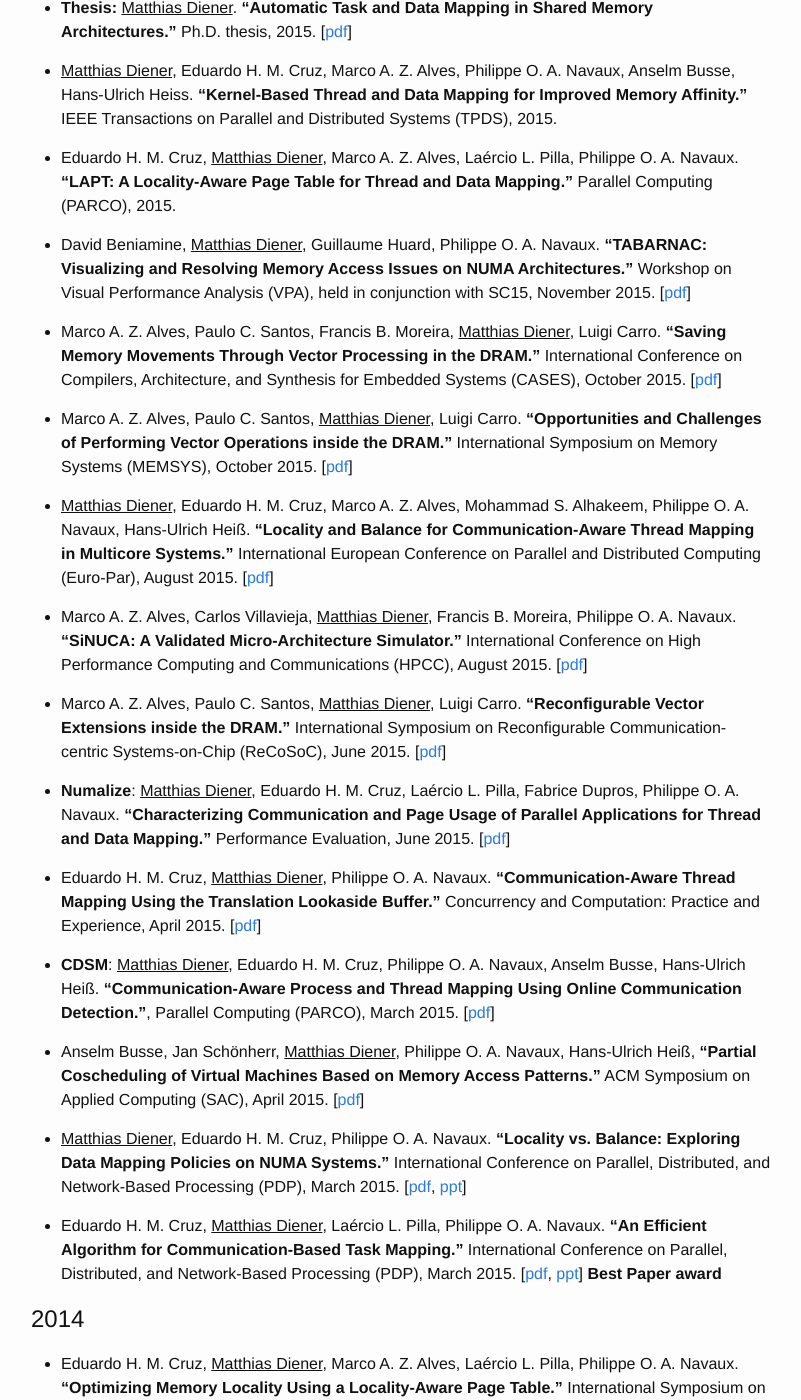
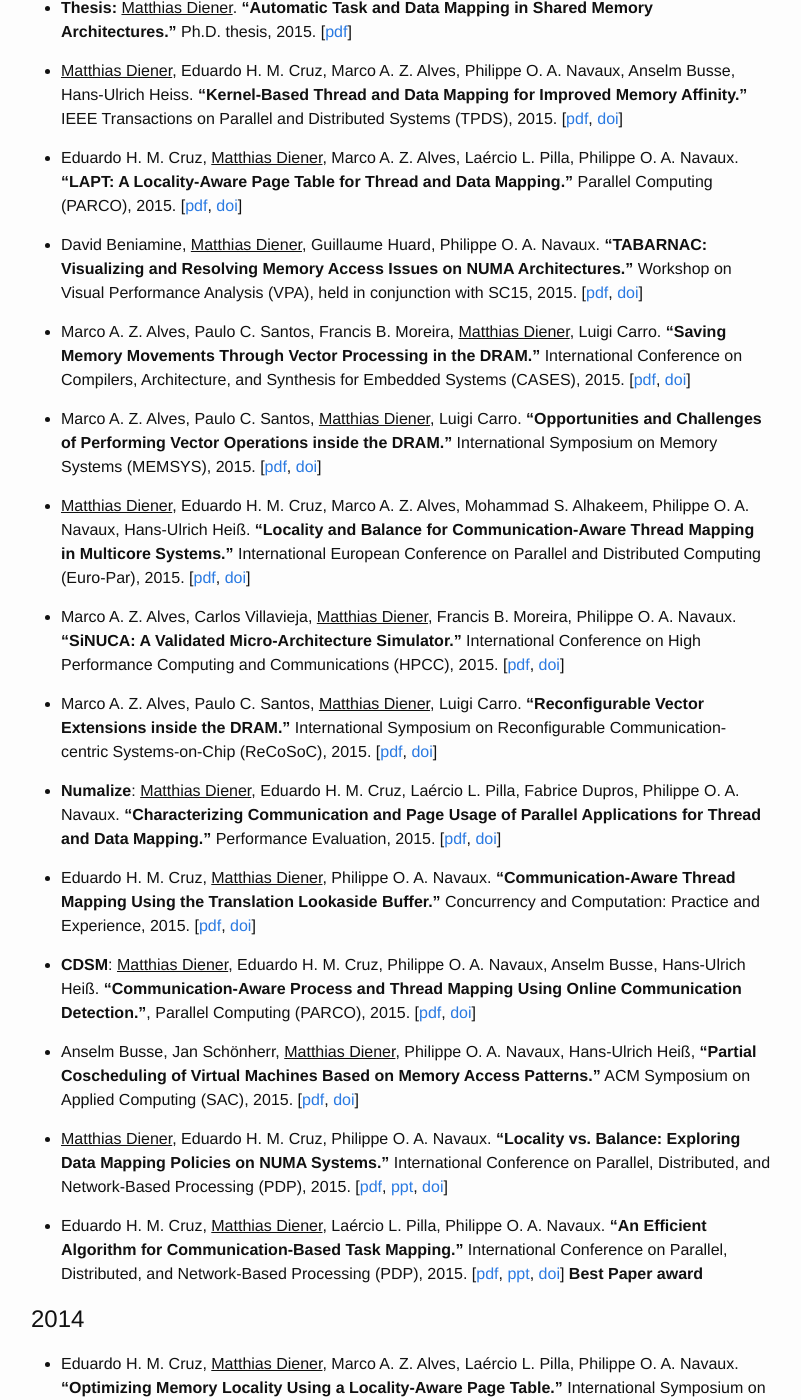
Before and after one commit to matthiasdiener/matthiasdiener.github.io, a Jekyll site: the page built from publications.md, in a window 1280 px wide and 1400 px high, scrolled down 1100 px. Shown: the whole window, without its empty margins (239-1040 px from the left). Built offline with Jekyll 4.4.1, drawn with Linux system fonts in a browser that asks for light colours; some of the changed text lies outside the part shown.

Commit message:
add doi+more pdf

```diff
--- a/publications.md
+++ b/publications.md
@@ -11,82 +11,82 @@ title: Publications
 
 * <u>Matthias Diener</u>, Eduardo H. M. Cruz, Philippe O. A. Navaux. **“Modeling Memory Access Behavior for Data Mapping.”** International Journal of High Performance Computing Applications (IJHPCA), 2016.
 
-* Eduardo H. M. Cruz, <u>Matthias Diener</u>, Laércio L. Pilla, Philippe O. A. Navaux. **“A Sharing-Aware Memory Management Unit for Online Mapping in Multi-Core Architectures.”** International European Conference on Parallel and Distributed Computing (Euro-Par), August 2016.
+* Eduardo H. M. Cruz, <u>Matthias Diener</u>, Laércio L. Pilla, Philippe O. A. Navaux. **“A Sharing-Aware Memory Management Unit for Online Mapping in Multi-Core Architectures.”** International European Conference on Parallel and Distributed Computing (Euro-Par), 2016.
 
-* Francis B. Moreira, Marco A. Z. Alves, <u>Matthias Diener</u>, Philippe O. A. Navaux, Israel Koren. **“A Dynamic Block-Level Execution Profiler.”**, Parallel Computing (PARCO), 2016. [[pdf](../files/2016-DATE-HIVE.pdf), [doi](http://dx.doi.org/10.1016/j.parco.2016.01.010)]
+* Francis B. Moreira, Marco A. Z. Alves, <u>Matthias Diener</u>, Philippe O. A. Navaux, Israel Koren. **“A Dynamic Block-Level Execution Profiler.”**, Parallel Computing (PARCO), 2016. [[pdf](../files/2016-PARCO-DBLEP.pdf), [doi](http://dx.doi.org/10.1016/j.parco.2016.01.010)]
 
-* Emmanuell D. Carreño, <u>Matthias Diener</u>, Eduardo H. M. Cruz, Philippe O. A. Navaux. **“Automatic Communication Optimization of Parallel Applications in Public Clouds.”** International Symposium on Cluster, Cloud and Grid Computing (CCGrid), May 2016.
+* Emmanuell D. Carreño, <u>Matthias Diener</u>, Eduardo H. M. Cruz, Philippe O. A. Navaux. **“Automatic Communication Optimization of Parallel Applications in Public Clouds.”** International Symposium on Cluster, Cloud and Grid Computing (CCGrid), 2016. [[pdf](../files/2016-CCGRID-CloudMap.pdf), [doi](http://dx.doi.org/10.1109/CCGrid.2016.59)]
 
-* Marco A. Z. Alves, <u>Matthias Diener</u>, Paulo Santos, Luigi Carro. **“Large Vector Extensions inside the HMC.”** Design, Automation and Test in Europe (DATE), March 2016. [[pdf](../files/2016-DATE-HIVE.pdf)]
+* Marco A. Z. Alves, <u>Matthias Diener</u>, Paulo Santos, Luigi Carro. **“Large Vector Extensions inside the HMC.”** Design, Automation and Test in Europe (DATE), 2016. [[pdf](../files/2016-DATE-HIVE.pdf), [doi](http://dx.doi.org/10.3850/9783981537079_0093)]
 
-* <u>Matthias Diener</u>, Eduardo Cruz, Marco A. Z. Alves,  Philippe O. A. Navaux. **“Communication in Shared Memory: Concepts, Definitions, and Efficient Detection.”** International Conference on Parallel, Distributed, and Network-Based Processing (PDP), February 2016. [[pdf](../files/2016-PDP-Comm.pdf)]
+* <u>Matthias Diener</u>, Eduardo Cruz, Marco A. Z. Alves,  Philippe O. A. Navaux. **“Communication in Shared Memory: Concepts, Definitions, and Efficient Detection.”** International Conference on Parallel, Distributed, and Network-Based Processing (PDP), 2016. [[pdf](../files/2016-PDP-Comm.pdf), [doi](http://dx.doi.org/10.1109/PDP.2016.16)]
 
-* Artur Mariano, <u>Matthias Diener</u>, Christian Bischof, Philippe O. A. Navaux. **“Analyzing and Improving Memory Access Patterns of Large Irregular Applications on NUMA Machines.”** International Conference on Parallel, Distributed, and Network-Based Processing (PDP), February 2016. [[pdf](../files/2016-PDP-HashSieve.pdf)]
+* Artur Mariano, <u>Matthias Diener</u>, Christian Bischof, Philippe O. A. Navaux. **“Analyzing and Improving Memory Access Patterns of Large Irregular Applications on NUMA Machines.”** International Conference on Parallel, Distributed, and Network-Based Processing (PDP), 2016. [[pdf](../files/2016-PDP-HashSieve.pdf), [doi](http://dx.doi.org/10.1109/PDP.2016.37)]
 
-* Paulo Cesar Santos, Marco A. Z. Alves, <u>Matthias Diener</u>, Luigi Carro, Philippe O. A. Navaux. **“Exploring Cache Size and Core Count Tradeoffs in Systems with Reduced Memory Access Latency.”** International Conference on Parallel, Distributed, and Network-Based Processing (PDP), February 2016. [[pdf](../files/2016-PDP-HMCvsDDR.pdf)]
+* Paulo Cesar Santos, Marco A. Z. Alves, <u>Matthias Diener</u>, Luigi Carro, Philippe O. A. Navaux. **“Exploring Cache Size and Core Count Tradeoffs in Systems with Reduced Memory Access Latency.”** International Conference on Parallel, Distributed, and Network-Based Processing (PDP), 2016. [[pdf](../files/2016-PDP-HMCvsDDR.pdf), [doi](http://dx.doi.org/10.1109/PDP.2016.55)]
 
 # 2015
 
 * **Thesis:** <u>Matthias Diener</u>. **“Automatic Task and Data Mapping in Shared Memory Architectures.”** Ph.D. thesis, 2015. [[pdf](../files/thesis.pdf)]
 
-* <u>Matthias Diener</u>, Eduardo H. M. Cruz, Marco A. Z. Alves, Philippe O. A. Navaux, Anselm Busse, Hans-Ulrich Heiss. **“Kernel-Based Thread and Data Mapping for Improved Memory Affinity.”** IEEE Transactions on Parallel and Distributed Systems (TPDS), 2015.
+* <u>Matthias Diener</u>, Eduardo H. M. Cruz, Marco A. Z. Alves, Philippe O. A. Navaux, Anselm Busse, Hans-Ulrich Heiss. **“Kernel-Based Thread and Data Mapping for Improved Memory Affinity.”** IEEE Transactions on Parallel and Distributed Systems (TPDS), 2015. [[pdf](../files/2015-TPDS-KMAF.pdf), [doi](http://dx.doi.org/10.1109/TPDS.2015.2504985)]
 
-* Eduardo H. M. Cruz, <u>Matthias Diener</u>, Marco A. Z. Alves, Laércio L. Pilla, Philippe O. A. Navaux. **“LAPT: A Locality-Aware Page Table for Thread and Data Mapping.”** Parallel Computing (PARCO), 2015.
+* Eduardo H. M. Cruz, <u>Matthias Diener</u>, Marco A. Z. Alves, Laércio L. Pilla, Philippe O. A. Navaux. **“LAPT: A Locality-Aware Page Table for Thread and Data Mapping.”** Parallel Computing (PARCO), 2015. [[pdf](../files/2015-PARCO-LAPT.pdf), [doi](http://dx.doi.org/10.1016/j.parco.2015.12.001)]
 
-* David Beniamine, <u>Matthias Diener</u>, Guillaume Huard, Philippe O. A. Navaux. **“TABARNAC: Visualizing and Resolving Memory Access Issues on NUMA Architectures.”** Workshop on Visual Performance Analysis (VPA), held in conjunction with SC15, November 2015. [[pdf](../files/2015-VPA-Tabarnac.pdf)]
+* David Beniamine, <u>Matthias Diener</u>, Guillaume Huard, Philippe O. A. Navaux. **“TABARNAC: Visualizing and Resolving Memory Access Issues on NUMA Architectures.”** Workshop on Visual Performance Analysis (VPA), held in conjunction with SC15, 2015. [[pdf](../files/2015-VPA-Tabarnac.pdf), [doi](http://dx.doi.org/10.1145/2835238.2835239)]
 
-* Marco A. Z. Alves, Paulo C. Santos, Francis B. Moreira, <u>Matthias Diener</u>, Luigi Carro. **“Saving Memory Movements Through Vector Processing in the DRAM.”** International Conference on Compilers, Architecture, and Synthesis for Embedded Systems (CASES), October 2015. [[pdf](../files/2015-CASES-MVX.pdf)]
+* Marco A. Z. Alves, Paulo C. Santos, Francis B. Moreira, <u>Matthias Diener</u>, Luigi Carro. **“Saving Memory Movements Through Vector Processing in the DRAM.”** International Conference on Compilers, Architecture, and Synthesis for Embedded Systems (CASES), 2015. [[pdf](../files/2015-CASES-MVX.pdf), [doi](http://dx.doi.org/10.1109/CASES.2015.7324552)]
 
-* Marco A. Z. Alves, Paulo C. Santos, <u>Matthias Diener</u>, Luigi Carro. **“Opportunities and Challenges of Performing Vector Operations inside the DRAM.”** International Symposium on Memory Systems (MEMSYS), October 2015. [[pdf](../files/2015-MEMSYS-MVX2.pdf)]
+* Marco A. Z. Alves, Paulo C. Santos, <u>Matthias Diener</u>, Luigi Carro. **“Opportunities and Challenges of Performing Vector Operations inside the DRAM.”** International Symposium on Memory Systems (MEMSYS), 2015. [[pdf](../files/2015-MEMSYS-MVX2.pdf), [doi](http://dx.doi.org/10.1145/2818950.2818953)]
 
-* <u>Matthias Diener</u>, Eduardo H. M. Cruz, Marco A. Z. Alves, Mohammad S. Alhakeem, Philippe O. A. Navaux, Hans-Ulrich Heiß. **“Locality and Balance for Communication-Aware Thread Mapping in Multicore Systems.”** International European Conference on Parallel and Distributed Computing (Euro-Par), August 2015. [[pdf](../files/2015-Europar-Threadmap.pdf)]
+* <u>Matthias Diener</u>, Eduardo H. M. Cruz, Marco A. Z. Alves, Mohammad S. Alhakeem, Philippe O. A. Navaux, Hans-Ulrich Heiß. **“Locality and Balance for Communication-Aware Thread Mapping in Multicore Systems.”** International European Conference on Parallel and Distributed Computing (Euro-Par), 2015. [[pdf](../files/2015-Europar-Threadmap.pdf), [doi](http://dx.doi.org/10.1007/978-3-662-48096-0_16)]
 
-* Marco A. Z. Alves, Carlos Villavieja, <u>Matthias Diener</u>, Francis B. Moreira, Philippe O. A. Navaux. **“SiNUCA: A Validated Micro-Architecture Simulator.”** International Conference on High Performance Computing and Communications (HPCC), August 2015. [[pdf](../files/2015-HPCC-Sinuca.pdf)]
+* Marco A. Z. Alves, Carlos Villavieja, <u>Matthias Diener</u>, Francis B. Moreira, Philippe O. A. Navaux. **“SiNUCA: A Validated Micro-Architecture Simulator.”** International Conference on High Performance Computing and Communications (HPCC), 2015. [[pdf](../files/2015-HPCC-Sinuca.pdf), [doi](http://dx.doi.org/10.1109/HPCC-CSS-ICESS.2015.166)]
 
-* Marco A. Z. Alves, Paulo C. Santos, <u>Matthias Diener</u>, Luigi Carro. **“Reconfigurable Vector Extensions inside the DRAM.”** International Symposium on Reconfigurable Communication-centric Systems-on-Chip (ReCoSoC), June 2015. [[pdf](../files/2015-Recosoc-RVX.pdf)]
+* Marco A. Z. Alves, Paulo C. Santos, <u>Matthias Diener</u>, Luigi Carro. **“Reconfigurable Vector Extensions inside the DRAM.”** International Symposium on Reconfigurable Communication-centric Systems-on-Chip (ReCoSoC), 2015. [[pdf](../files/2015-Recosoc-RVX.pdf), [doi](http://dx.doi.org/10.1109/ReCoSoC.2015.7238099)]
 
-* **Numalize**: <u>Matthias Diener</u>, Eduardo H. M. Cruz, Laércio L. Pilla, Fabrice Dupros, Philippe O. A. Navaux. **“Characterizing Communication and Page Usage of Parallel Applications for Thread and Data Mapping.”** Performance Evaluation, June 2015. [[pdf](../files/2015-PEVA-Numalize.pdf)]
+* **Numalize**: <u>Matthias Diener</u>, Eduardo H. M. Cruz, Laércio L. Pilla, Fabrice Dupros, Philippe O. A. Navaux. **“Characterizing Communication and Page Usage of Parallel Applications for Thread and Data Mapping.”** Performance Evaluation, 2015. [[pdf](../files/2015-PEVA-Numalize.pdf), [doi](http://dx.doi.org/10.1016/j.peva.2015.03.001)]
 
-* Eduardo H. M. Cruz, <u>Matthias Diener</u>, Philippe O. A. Navaux. **“Communication-Aware Thread Mapping Using the Translation Lookaside Buffer.”** Concurrency and Computation: Practice and Experience, April 2015. [[pdf](../files/2015-CCPE-TLB.pdf)]
+* Eduardo H. M. Cruz, <u>Matthias Diener</u>, Philippe O. A. Navaux. **“Communication-Aware Thread Mapping Using the Translation Lookaside Buffer.”** Concurrency and Computation: Practice and Experience, 2015. [[pdf](../files/2015-CCPE-TLB.pdf), [doi](http://dx.doi.org/10.1002/cpe.3487)]
 
-* **CDSM**: <u>Matthias Diener</u>, Eduardo H. M. Cruz, Philippe O. A. Navaux, Anselm Busse, Hans-Ulrich Heiß. **“Communication-Aware Process and Thread Mapping Using Online Communication Detection.”**, Parallel Computing (PARCO), March 2015. [[pdf](../files/2015-PARCO-CDSM.pdf)]
+* **CDSM**: <u>Matthias Diener</u>, Eduardo H. M. Cruz, Philippe O. A. Navaux, Anselm Busse, Hans-Ulrich Heiß. **“Communication-Aware Process and Thread Mapping Using Online Communication Detection.”**, Parallel Computing (PARCO), 2015. [[pdf](../files/2015-PARCO-CDSM.pdf), [doi](http://dx.doi.org/10.1016/j.parco.2015.01.005)]
 
-* Anselm Busse, Jan Schönherr, <u>Matthias Diener</u>, Philippe O. A. Navaux, Hans-Ulrich Heiß, **“Partial Coscheduling of Virtual Machines Based on Memory Access Patterns.”** ACM Symposium on Applied Computing (SAC), April 2015. [[pdf](../files/2014-SAC-Gang.pdf)]
+* Anselm Busse, Jan Schönherr, <u>Matthias Diener</u>, Philippe O. A. Navaux, Hans-Ulrich Heiß, **“Partial Coscheduling of Virtual Machines Based on Memory Access Patterns.”** ACM Symposium on Applied Computing (SAC), 2015. [[pdf](../files/2014-SAC-Gang.pdf), [doi](http://dx.doi.org/10.1145/2695664.2695736)]
 
-* <u>Matthias Diener</u>, Eduardo H. M. Cruz, Philippe O. A. Navaux. **“Locality vs. Balance: Exploring Data Mapping Policies on NUMA Systems.”** International Conference on Parallel, Distributed, and Network-Based Processing (PDP), March 2015. [[pdf](../files/2015-PDP-Locality.pdf), [ppt](../files/2015-PDP-Locality-presentation.pdf)]
+* <u>Matthias Diener</u>, Eduardo H. M. Cruz, Philippe O. A. Navaux. **“Locality vs. Balance: Exploring Data Mapping Policies on NUMA Systems.”** International Conference on Parallel, Distributed, and Network-Based Processing (PDP), 2015. [[pdf](../files/2015-PDP-Locality.pdf), [ppt](../files/2015-PDP-Locality-presentation.pdf), [doi](http://dx.doi.org/10.1109/PDP.2015.11)]
 
-* Eduardo H. M. Cruz, <u>Matthias Diener</u>, Laércio L. Pilla, Philippe O. A. Navaux. **“An Efficient Algorithm for Communication-Based Task Mapping.”** International Conference on Parallel, Distributed, and Network-Based Processing (PDP), March 2015. [[pdf](../files/2015-PDP-EagerMap.pdf), [ppt](../files/2015-PDP-EagerMap-presentation.pdf)] **Best Paper award**
+* Eduardo H. M. Cruz, <u>Matthias Diener</u>, Laércio L. Pilla, Philippe O. A. Navaux. **“An Efficient Algorithm for Communication-Based Task Mapping.”** International Conference on Parallel, Distributed, and Network-Based Processing (PDP), 2015. [[pdf](../files/2015-PDP-EagerMap.pdf), [ppt](../files/2015-PDP-EagerMap-presentation.pdf), [doi](http://dx.doi.org/10.1109/PDP.2015.25)] **Best Paper award**
 
 # 2014
 
-* Eduardo H. M. Cruz, <u>Matthias Diener</u>, Marco A. Z. Alves, Laércio L. Pilla, Philippe O. A. Navaux. **“Optimizing Memory Locality Using a Locality-Aware Page Table.”** International Symposium on Computer Architecture and High Performance Computing (SBAC-PAD), October 2014. [[pdf](../files/2014-SBAC-LAPT.pdf)]
+* Eduardo H. M. Cruz, <u>Matthias Diener</u>, Marco A. Z. Alves, Laércio L. Pilla, Philippe O. A. Navaux. **“Optimizing Memory Locality Using a Locality-Aware Page Table.”** International Symposium on Computer Architecture and High Performance Computing (SBAC-PAD), 2014. [[pdf](../files/2014-SBAC-LAPT.pdf), [doi](http://dx.doi.org/10.1109/SBAC-PAD.2014.22)]
 
-* Francis B. Moreira, Marco A. Z. Alves, <u>Matthias Diener</u>, Philippe O. A. Navaux, Israel Koren. **“Profiling and Reducing Micro-Architecture Bottlenecks at the Hardware Level.”** International Symposium on Computer Architecture and High Performance Computing (SBAC-PAD), October 2014. [[pdf](../files/2014-SBAC-BLAP.pdf)]
+* Francis B. Moreira, Marco A. Z. Alves, <u>Matthias Diener</u>, Philippe O. A. Navaux, Israel Koren. **“Profiling and Reducing Micro-Architecture Bottlenecks at the Hardware Level.”** International Symposium on Computer Architecture and High Performance Computing (SBAC-PAD), 2014. [[pdf](../files/2014-SBAC-BLAP.pdf), [doi](http://dx.doi.org/10.1109/SBAC-PAD.2014.19)]
 
-* **kMAF**: <u>Matthias Diener</u>, Eduardo H. M. Cruz, Philippe O. A. Navaux, Anselm Busse, Hans-Ulrich Heiß. **“kMAF: Automatic Kernel-Level Management of Thread and Data Affinity.”** International Conference on Parallel Architectures and Compilation Techniques (PACT), August 2014. [[pdf](../files/2014-PACT-kMAF.pdf), [ppt](../files/2014-PACT-kMAF-presentation.pdf)]
+* **kMAF**: <u>Matthias Diener</u>, Eduardo H. M. Cruz, Philippe O. A. Navaux, Anselm Busse, Hans-Ulrich Heiß. **“kMAF: Automatic Kernel-Level Management of Thread and Data Affinity.”** International Conference on Parallel Architectures and Compilation Techniques (PACT), 2014. [[pdf](../files/2014-PACT-kMAF.pdf), [ppt](../files/2014-PACT-kMAF-presentation.pdf), [doi](http://dx.doi.org/10.1145/2628071.2628085)]
 
-* Eduardo H. M. Cruz, <u>Matthias Diener</u>, Marco A. Z. Alves, Philippe O. A. Navaux. **“Dynamic thread mapping of shared memory applications by exploiting cache coherence protocols.”** Journal of Parallel and Distributed Computing (JPDC), March 2014. [[pdf](../files/2014-JPDC-CohMap.pdf)]
+* Eduardo H. M. Cruz, <u>Matthias Diener</u>, Marco A. Z. Alves, Philippe O. A. Navaux. **“Dynamic thread mapping of shared memory applications by exploiting cache coherence protocols.”** Journal of Parallel and Distributed Computing (JPDC), 2014. [[pdf](../files/2014-JPDC-CohMap.pdf), [doi](http://dx.doi.org/10.1016/j.jpdc.2013.11.006)]
 
 # 2013
 
-* Marco A. Z. Alves, Carlos Villavieja, <u>Matthias Diener</u>, Philippe O. A. Navaux. **“Energy Efficient Last Level Caches via Last Read/Write Prediction.”** International Symposium on Computer Architecture and High Performance Computing (SBAC-PAD), October 2013. [[pdf](../files/2014-SBAC-DEWP.pdf)]
+* Marco A. Z. Alves, Carlos Villavieja, <u>Matthias Diener</u>, Philippe O. A. Navaux. **“Energy Efficient Last Level Caches via Last Read/Write Prediction.”** International Symposium on Computer Architecture and High Performance Computing (SBAC-PAD), 2013. [[pdf](../files/2014-SBAC-DEWP.pdf), [doi](http://dx.doi.org/]
 
-* **SPCD**: <u>Matthias Diener</u>, Eduardo H. M. Cruz, Philippe O. A. Navaux. **“Communication-Based Mapping using Shared Pages.”** International Parallel & Distributed Processing Symposium (IPDPS), May 2013. [[pdf](../files/2013-IPDPS-SPCD.pdf), [ppt](../files/2013-IPDPS-SPCD-presentation.pdf)]
+* **SPCD**: <u>Matthias Diener</u>, Eduardo H. M. Cruz, Philippe O. A. Navaux. **“Communication-Based Mapping using Shared Pages.”** International Parallel & Distributed Processing Symposium (IPDPS), 2013. [[pdf](../files/2013-IPDPS-SPCD.pdf), [ppt](../files/2013-IPDPS-SPCD-presentation.pdf), [doi](http://dx.doi.org/10.1109/SBAC-PAD.2013.12)]
 
-* Anselm Busse, Jan H. Schönherr, <u>Matthias Diener</u>, Gero Mühl, Jan Richling. **“Analyzing Resource Interdependencies in Multi-Core Architectures to Improve Scheduling Decisions.”** ACM Symposium on Applied Computing (SAC), March 2013. [[pdf](../files/2013-SAC-Quadbench.pdf)]
+* Anselm Busse, Jan H. Schönherr, <u>Matthias Diener</u>, Gero Mühl, Jan Richling. **“Analyzing Resource Interdependencies in Multi-Core Architectures to Improve Scheduling Decisions.”** ACM Symposium on Applied Computing (SAC), 2013. [[pdf](../files/2013-SAC-Quadbench.pdf), [doi](http://dx.doi.org/10.1145/2480362.2480661)]
 
 # 2012
 
-* Eduardo Roloff, <u>Matthias Diener</u>, Alexandre Carissimi, Philippe O. A. Navaux. **“High Performance Computing in the Cloud: Deployment, Performance and Cost Efficiency.”** International Conference on Cloud Computing Technology and Science (CloudCom), November 2012. [[pdf](../files/2012-CloudCom-CloudMPI.pdf)]
+* Eduardo Roloff, <u>Matthias Diener</u>, Alexandre Carissimi, Philippe O. A. Navaux. **“High Performance Computing in the Cloud: Deployment, Performance and Cost Efficiency.”** International Conference on Cloud Computing Technology and Science (CloudCom), 2012. [[pdf](../files/2012-CloudCom-CloudMPI.pdf), [doi](http://dx.doi.org/10.1109/CloudCom.2012.6427549)]
 
-* Eduardo H. M. Cruz, <u>Matthias Diener</u>, Philippe O. A. Navaux. **“Using the Translation Lookaside Buffer to Map Threads in Parallel Applications Based on Shared Memory.”** International Parallel & Distributed Processing Symposium (IPDPS), May 2012. [[pdf](../files/2012-IPDPS-TLB.pdf)]
+* Eduardo H. M. Cruz, <u>Matthias Diener</u>, Philippe O. A. Navaux. **“Using the Translation Lookaside Buffer to Map Threads in Parallel Applications Based on Shared Memory.”** International Parallel & Distributed Processing Symposium (IPDPS), 2012. [[pdf](../files/2012-IPDPS-TLB.pdf), [doi](http://dx.doi.org/10.1109/IPDPS.2012.56)]
 
-* Eduardo Roloff, Francis Birck, <u>Matthias Diener</u>, Alexandre Carissimi, Philippe O. A. Navaux. **“Evaluating High Performance Computing on the Windows Azure Platform.”** International Conference on Cloud Computing (CLOUD), May 2012. [[pdf](../files/2012-CLOUD-Azure.pdf)]
+* Eduardo Roloff, Francis Birck, <u>Matthias Diener</u>, Alexandre Carissimi, Philippe O. A. Navaux. **“Evaluating High Performance Computing on the Windows Azure Platform.”** International Conference on Cloud Computing (CLOUD), 2012. [[pdf](../files/2012-CLOUD-Azure.pdf), [doi](http://dx.doi.org/10.1109/CLOUD.2012.47)]
 
 # 2011
 
-* Rodrigo V. Kassick, Francieli Z. Boito, <u>Matthias Diener</u>, et al. **“Trace-based Visualization as a Tool to Understand Applications’ I/O Performance in Multi-Core Machines.”** Workshop on Architecture and Multi-Core Applications (WAMCA), October 2011. [[pdf](../files/2011-WAMCA-OLAM.pdf)]
+* Rodrigo V. Kassick, Francieli Z. Boito, <u>Matthias Diener</u>, et al. **“Trace-based Visualization as a Tool to Understand Applications’ I/O Performance in Multi-Core Machines.”** Workshop on Architecture and Multi-Core Applications (WAMCA), 2011. [[pdf](../files/2011-WAMCA-OLAM.pdf), [doi](http://dx.doi.org/10.1109/WAMCA.2011.12)]
 
 # 2010
 
-* <u>Matthias Diener</u>, Felipe L. Madruga, Eduardo R. Rodrigues, et al. **“Evaluating Thread Placement Based on Memory Access Patterns for Multi-core Processors.”** International Conference on High Performance Computing and Communications (HPCC), September 2010. [[pdf](../files/2010-HPCC-SimpleMap.pdf)]
+* <u>Matthias Diener</u>, Felipe L. Madruga, Eduardo R. Rodrigues, et al. **“Evaluating Thread Placement Based on Memory Access Patterns for Multi-core Processors.”** International Conference on High Performance Computing and Communications (HPCC), 2010. [[pdf](../files/2010-HPCC-SimpleMap.pdf), [doi](http://dx.doi.org/10.1109/HPCC.2010.114)]
```
Also changed, not shown: 4 other files.
